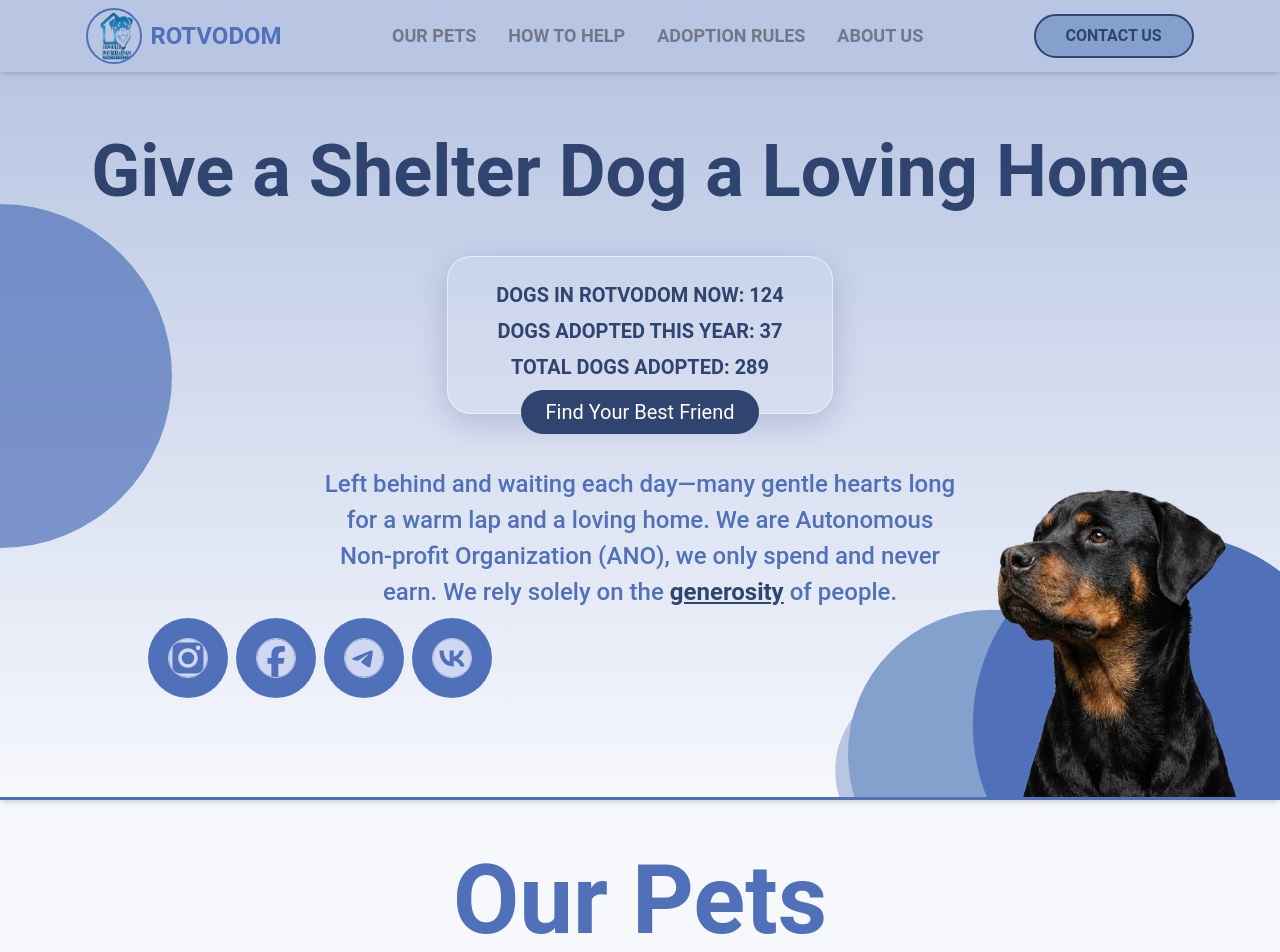
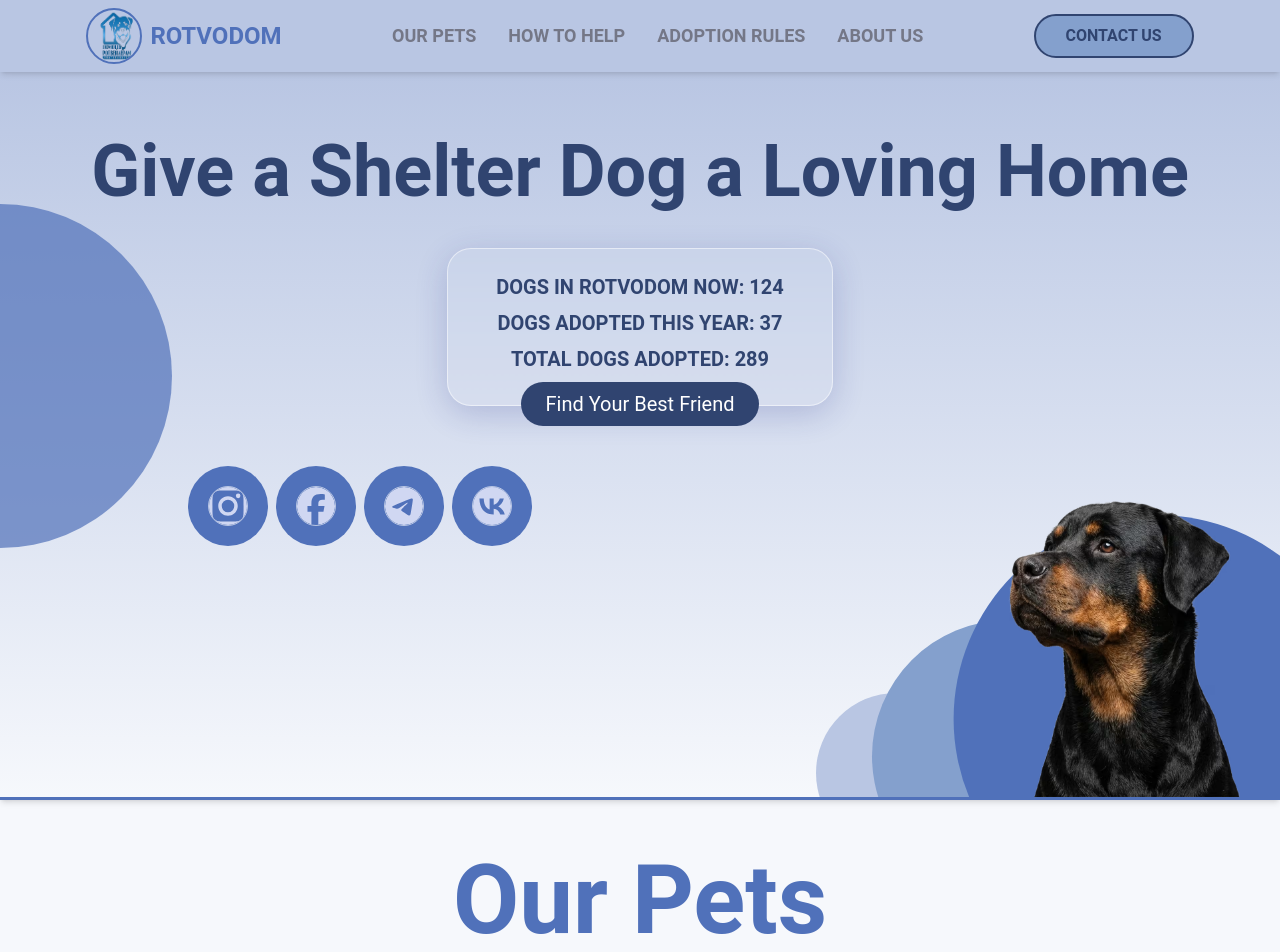
Before and after one commit to bavayra/dog-shelter, a React (Vite) app: page / in a window 1280 px wide. Shown: the top 952 px of the page. Built offline with nearby package versions, Linux system fonts and the light colour scheme; a web font is replaced by a local one.

Commit message:
style(hero-1024): decreased font size for the stats block. Decreased sizes of the dog's image. Decreased decor circles sizes and positioned them correctly. Corrected margins.

```diff
--- a/src/App.tsx
+++ b/src/App.tsx
@@ -26,7 +26,7 @@ function App() {
             id="hero"
             className="from-primary-200 tablet-lg:min-h-[calc(100vh-4rem)] to-primary-50 border-primary-500 xs:min-h-[calc(100vh-3rem)] tablet-sm:min-h-[calc(100vh-4rem)] relative flex min-h-[calc(100vh-2rem)] flex-col overflow-hidden border-b-3 bg-linear-to-b px-4 pt-6 pb-6 shadow-md min-[425px]:min-h-[calc(100vh-5rem)] sm:min-h-[calc(100vh-4rem)] md:min-h-[calc(100vh-9rem)] md:pt-10 md:pb-10 lg:min-h-[calc(100vh-72px)] xl:h-[calc(100vh-10rem)]"
           >
-            <h2 className="text-primary-700 xs:text-4xl mt-5xl-mid text-5xl-h-mid text-5xl-h-tall 5xl:mt-16 xs:mt-16 tablet-sm:px-4 tablet-sm:mt-26 tablet-lg:pt-6 tablet-lg:text-7xl 4xl:text-8xl relative z-10 mx-auto mt-10 w-full text-center text-3xl font-semibold sm:text-5xl md:mt-10 md:text-6xl lg:mt-2 xl:mt-0 2xl:mt-4">
+            <h2 className="text-primary-700 xs:text-4xl mt-5xl-mid text-5xl-h-mid text-5xl-h-tall 5xl:mt-16 xs:mt-16 tablet-sm:px-4 tablet-sm:mt-26 tablet-lg:pt-6 tablet-lg:text-7xl 4xl:text-8xl relative z-10 mx-auto mt-10 w-full text-center text-3xl font-semibold sm:text-5xl md:mt-10 md:text-6xl lg:mt-0 xl:mt-0 2xl:mt-4">
               Give a Shelter Dog a Loving Home
             </h2>
             <DecorativeCircle
@@ -44,7 +44,7 @@ function App() {
               opacity={70}
               className="tablet-sm:translate-y-full 4xl:translate-y-[40%] tablet-lg:mt-2 5xl:-mt-4 -translate-x-1/2 translate-y-[80%] sm:translate-y-[110%] md:translate-y-[50%] lg:-mt-10"
             />
-            <div className="glass-card text-primary-700 text-stats-5xl-mid 5xl:text-4xl 5xl:px-20 5xl:py-10 5xl:max-w-5xl xs:text-base tablet-lg:text-2xl xs:mt-8 tablet-sm:mt-12 tablet-sm:text-xl tablet-sm:px-8 tablet-lg:px-12 tablet-lg:py-6 4xl:text-3xl 4xl:py-8 relative z-10 mx-auto mt-6 max-w-xl rounded-3xl p-4 text-center text-xs font-semibold min-[425px]:mt-4 sm:text-lg md:mt-12 xl:text-xl 2xl:mt-16">
+            <div className="glass-card text-primary-700 text-stats-5xl-mid 5xl:text-4xl 5xl:px-20 5xl:py-10 5xl:max-w-5xl xs:text-base tablet-lg:text-2xl xs:mt-8 tablet-sm:mt-12 tablet-sm:text-xl tablet-sm:px-8 tablet-lg:px-12 tablet-lg:py-6 4xl:text-3xl 4xl:py-8 relative z-10 mx-auto mt-6 max-w-xl rounded-3xl p-4 text-center text-xs font-semibold min-[425px]:mt-4 sm:text-lg md:mt-12 lg:mt-10 lg:text-xl 2xl:mt-16">
               <p className="4xl:mb-4 mb-2">
                 DOGS IN ROTVODOM NOW: {shelterStats.totalDogsNow}{' '}
               </p>
@@ -72,7 +72,7 @@ function App() {
               </Button>
             </div>
             <div className="tablet-lg:max-w-2xl mt-5xl-mid 4xl:max-w-6xl 5xl:mt-14 tablet-lg:mt-8 tablet-lg:flex relative z-10 mx-auto mt-4 hidden max-w-2xl justify-center px-4">
-              <p className="typography-large text-body-5xl-mid tablet-lg:text-2xl 4xl:text-4xl text-center md:text-xl">
+              <p className="typography-large text-body-5xl-mid tablet-lg:text-2xl 4xl:text-4xl text-center md:text-xl lg:hidden">
                 Left behind and waiting each day—many gentle hearts long for a
                 warm lap and a loving home. We are Autonomous Non-profit
                 Organization (ANO), we only spend and never earn. We rely solely
@@ -89,7 +89,7 @@ function App() {
             </div>
             <SocialLinks
               size="sm"
-              className="xs:mt-10 tablet-sm:mt-12 mt-5xl-mid 5xl:mt-24 tablet-lg:mt-8 4xl:-translate-x-120 mt-8 gap-5 min-[425px]:mt-6 md:mt-14 lg:mt-24 lg:-translate-x-60 xl:mt-2 xl:mr-40 2xl:mt-10"
+              className="xs:mt-10 tablet-sm:mt-12 mt-5xl-mid 5xl:mt-24 tablet-lg:mt-8 4xl:-translate-x-120 mt-8 gap-5 min-[425px]:mt-6 md:mt-14 lg:mt-12 lg:-translate-x-50 xl:mt-2 xl:mr-40 2xl:mt-10"
               iconColor="text-neutral-50"
               bgColor="bg-primary-500"
             />
@@ -99,7 +99,7 @@ function App() {
                 xsSize={96}
                 tabletSmSize={94}
                 mdSize={104}
-                lgSize={96}
+                lgSize={102}
                 xl2Size={114}
                 xl4Size={130}
                 xl5Size={168}
@@ -115,6 +115,7 @@ function App() {
                 xsSize={52}
                 tabletSmSize={64}
                 mdSize={72}
+                lgSize={68}
                 xl2Size={76}
                 xl4Size={92}
                 xl5Size={112}
@@ -130,7 +131,7 @@ function App() {
                 xsSize={26}
                 tabletSmSize={32}
                 mdSize={44}
-                lgSize={44}
+                lgSize={40}
                 xl2Size={50}
                 xl4Size={60}
                 xl5Size={76}
@@ -139,12 +140,12 @@ function App() {
                 bottom="0"
                 right="0"
                 zIndex={0}
-                className="tablet-sm:-translate-x-[240%] tablet-sm:translate-y-[35%] 5xl:-mr-30 -translate-x-[220%] translate-y-1/2 min-[425px]:-translate-x-[200%] min-[425px]:translate-y-1/2 sm:-translate-x-[260%] sm:translate-y-[45%] md:-translate-x-[180%] lg:-mr-12"
+                className="tablet-sm:-translate-x-[240%] tablet-sm:translate-y-[35%] 5xl:-mr-30 -translate-x-[220%] translate-y-1/2 min-[425px]:-translate-x-[200%] min-[425px]:translate-y-1/2 sm:-translate-x-[260%] sm:translate-y-[45%] md:-translate-x-[180%] lg:mr-4"
               />
             </div>
             <img
               src={RottweilerImage}
-              className="xs:h-72 xs:w-72 xs:-mr-10 5xl:h-176 image-5xl-mid tablet-sm:w-96 tablet-sm:h-96 4xl:h-130 4xl:w-130 absolute right-0 bottom-0 z-3 h-54 w-54 object-contain sm:h-84 sm:w-84 md:h-104 md:w-104 2xl:h-110 2xl:w-110"
+              className="xs:h-72 xs:w-72 xs:-mr-10 5xl:h-176 image-5xl-mid tablet-sm:w-96 tablet-sm:h-96 4xl:h-130 4xl:w-130 absolute right-0 bottom-0 z-3 h-54 w-54 object-contain sm:h-84 sm:w-84 md:h-104 md:w-104 lg:h-100 lg:w-100 2xl:h-110 2xl:w-110"
               alt="Rottweiler Dog Illustration"
               aria-hidden="true"
             />
```
